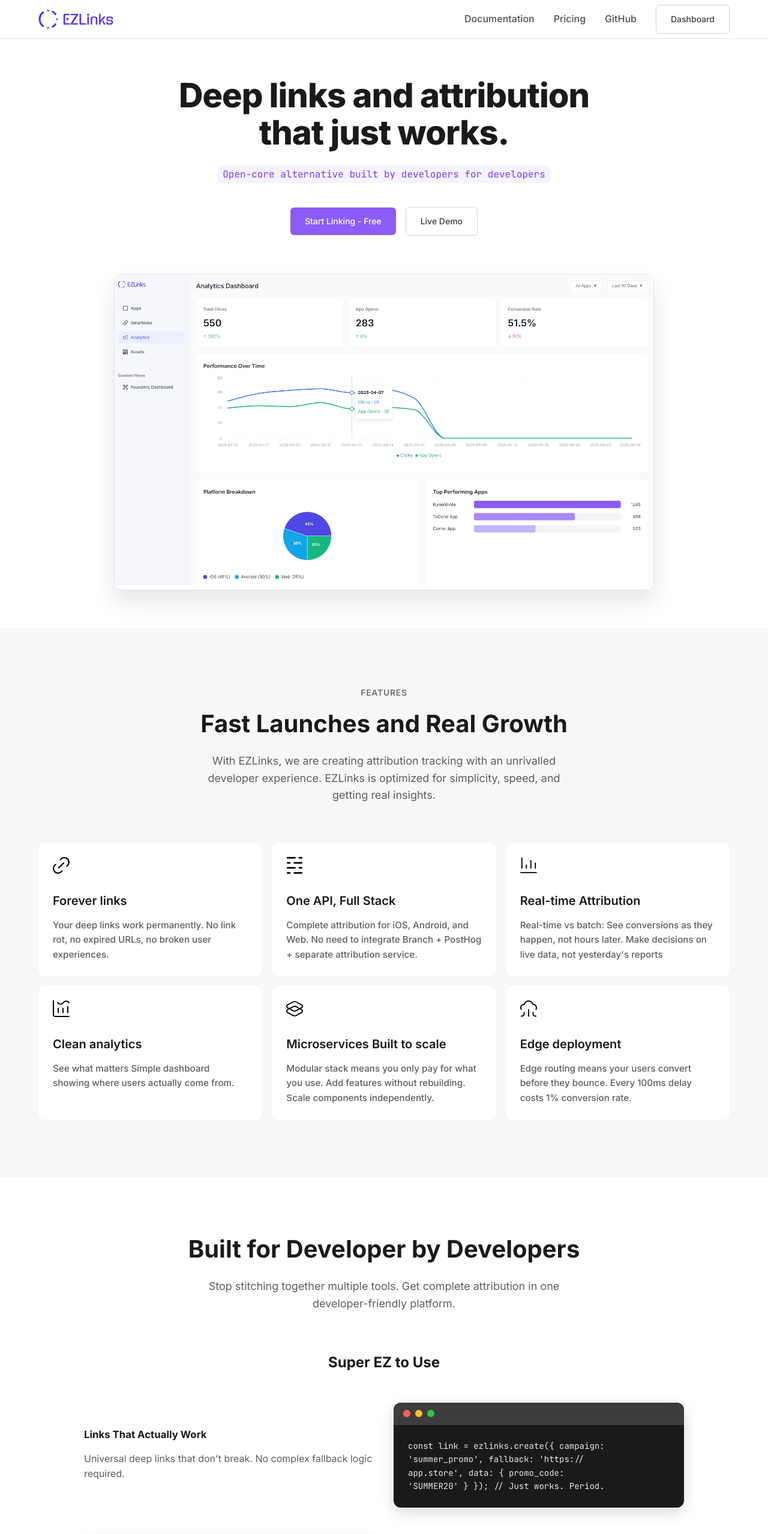
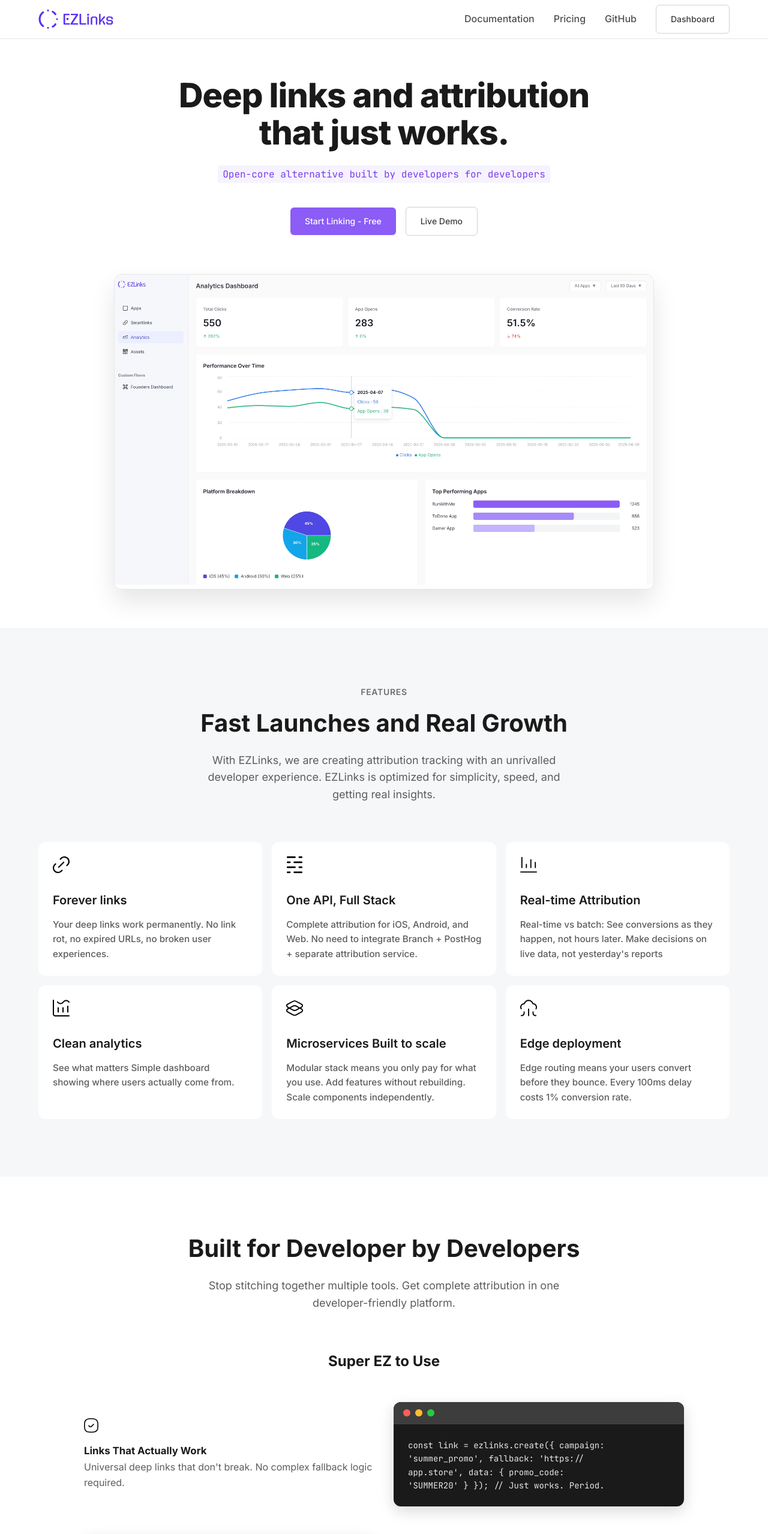
Before and after one commit to GetEZLinks/ezlinks-marketing, a Next.js app: page / in a window 1280 px wide. Shown: the top 2558 px of the page at 60% size. Built offline with nearby package versions, Linux system fonts and the light colour scheme.

Commit message:
More icons usage added. Styling fixes to code block and hero image width.

```diff
--- a/src/components/CTA/CTA.module.scss
+++ b/src/components/CTA/CTA.module.scss
@@ -64,7 +64,7 @@
 .ctaFeatures {
   display: flex;
   justify-content: center;
-  gap: 2rem;
+  gap: 3rem;
   flex-wrap: wrap;
   margin-top: 2rem;
 
@@ -87,4 +87,6 @@
   color: var(--purple-600);
   font-weight: 600;
   font-size: 1rem;
+  display: flex;
+  align-items: center;
 }
--- a/src/components/CTA/CTA.tsx
+++ b/src/components/CTA/CTA.tsx
@@ -1,6 +1,10 @@
 'use client';
 import { motion } from 'framer-motion';
 import styles from './CTA.module.scss';
+
+import Image from 'next/image';
+import CheckIcon from '../../../public/icons/checkmark.svg';
+
 
 export default function CTA() {
   return (
@@ -32,15 +36,36 @@ export default function CTA() {
 
           <div className={styles.ctaFeatures}>
             <div className={styles.feature}>
-              <span className={styles.checkmark}>✓</span>
+              <span className={styles.checkmark}>
+                <Image
+                  src={CheckIcon}
+                  alt=''
+                  height={20}
+                  width={20}
+                />
+              </span>
               <span>No credit card required</span>
             </div>
             <div className={styles.feature}>
-              <span className={styles.checkmark}>✓</span>
+              <span className={styles.checkmark}>
+                <Image
+                  src={CheckIcon}
+                  alt=''
+                  height={20}
+                  width={20}
+                />
+              </span>
               <span>5-minute setup</span>
             </div>
             <div className={styles.feature}>
-              <span className={styles.checkmark}>✓</span>
+              <span className={styles.checkmark}>
+                <Image
+                  src={CheckIcon}
+                  alt=''
+                  height={20}
+                  width={20}
+                />
+              </span>
               <span>Full API access</span>
             </div>
           </div>
--- a/src/components/Developer/DeveloperSection.module.scss
+++ b/src/components/Developer/DeveloperSection.module.scss
@@ -107,8 +107,8 @@
   font-size: 1.05rem;
   font-weight: 700;
   color: var(--woodsmoke-950);
-  margin-bottom: 1rem;
-  line-height: 1.3;
+  margin-top: 0.5rem;
+  line-height: 1.8;
 
   @media (max-width: 768px) {
     font-size: 1.25rem;
--- a/src/components/Developer/DeveloperSection.tsx
+++ b/src/components/Developer/DeveloperSection.tsx
@@ -1,6 +1,9 @@
 'use client';
 import { motion } from 'framer-motion';
 import styles from './DeveloperSection.module.scss';
+
+import Image from 'next/image';
+import CheckIcon from '../../../public/icons/checkmark.svg';
 
 const codeExamples = [
   {
@@ -71,6 +74,12 @@ export default function DeveloperSection() {
               viewport={{ once: true }}
             >
               <div className={styles.exampleContent}>
+                <Image
+                  src={CheckIcon}
+                  alt=''
+                  height={24}
+                  width={24}
+                />
                 <h4 className={styles.exampleTitle}>{example.title}</h4>
                 <p className={styles.exampleDescription}>{example.description}</p>
               </div>
--- a/src/components/Hero/Hero.module.scss
+++ b/src/components/Hero/Hero.module.scss
@@ -79,8 +79,9 @@
   border: 1px solid var(--woodsmoke-100);
 
   img {
-    max-width: 900px;
+    width: 900px;
     height: auto;
+    max-width: 100%;
   }
 }
 
--- a/src/components/SDKSection/SDKSection.module.scss
+++ b/src/components/SDKSection/SDKSection.module.scss
@@ -218,6 +218,7 @@
   border-radius: 12px;
   overflow: hidden;
   box-shadow: 0 8px 25px rgba(0, 0, 0, 0.15);
+  max-width: 90vw;
 }
 
 .codeHeader {
```
Also changed, not shown: public/icons/checkmark.svg (added).
